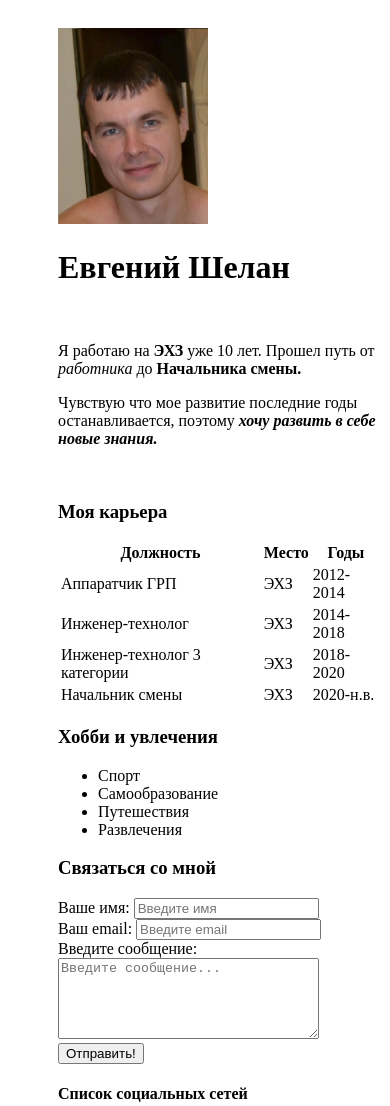
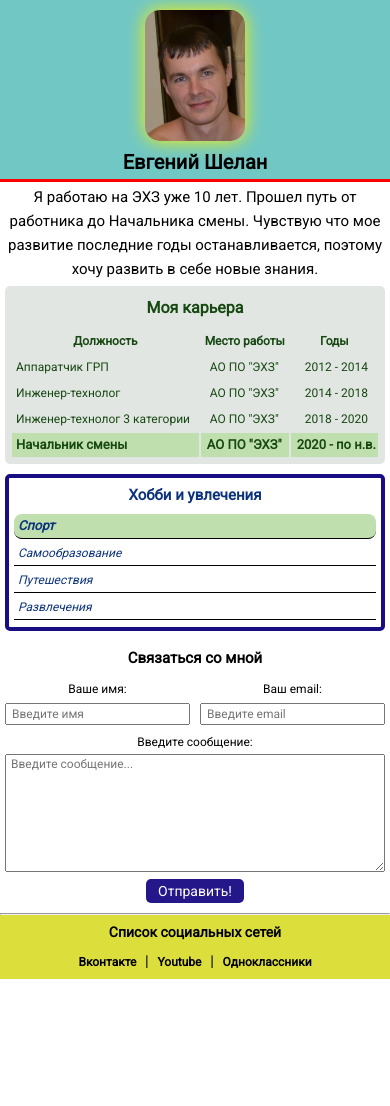
Before and after one commit to Frigee236/resume, a plain HTML site: page index.html in a window 390 px wide. Shown: the top 1106 px of the page. After the commit the page ends 979 px from the top, so only its background shows below. Drawn offline with Linux system fonts and the light colour scheme.

Commit message:
Add styles

```diff
--- /dev/null
+++ b/index.css
@@ -0,0 +1,218 @@
+@import url('https://fonts.googleapis.com/css2?family=Roboto&display=swap');
+
+body {
+    background: rgb(218, 214, 211);
+    font-family: 'Roboto', sans-serif;
+    font-size: 15px;
+    line-height: 1.6em;
+    font-weight: normal;
+    color: rgb(11, 50, 124);
+}
+
+* {
+    margin: 0;
+    padding: 0;
+}
+
+.top {
+    background: rgb(255, 255, 255);
+}
+
+.photo1 {
+    margin-top: 20px;
+    margin-bottom: 10px;
+    border-radius: 15px;
+    box-shadow: 4px 4px 25px rgb(10, 12, 15);
+}
+
+.photo {
+    max-width: 150px;
+    margin: auto;
+}
+
+.photoName {
+    padding-bottom: 10px;
+    text-align: center;
+    color: #000;
+}
+
+.text {
+    font-size: 20px;
+    padding-top: 10px;
+    padding-bottom: 20px;
+    text-align: center;
+    font-style: italic;
+}
+
+.one, #sport {
+    font-weight: bold;
+    font-size: 16px;
+}
+
+.hobby {
+    font-style: italic;
+}
+
+
+.card-1 {
+    padding-top: 5px;
+    padding-bottom: 5px;
+    max-width: 650px;
+    margin: auto;
+    background-color: rgb(22, 236, 147);
+    color: black;
+    border-radius: 10px;
+    margin-bottom: 20px;
+}
+
+.table {
+    width: 100%;
+    padding-left: 5px;
+    padding-right: 5px;
+}
+
+h2, h3 {
+    padding-top: 5px;
+    padding-bottom: 7px;
+}
+
+h2, .table1, .table2, h3 {
+    text-align: center;
+}
+
+.table1 {
+    padding-left: 70px;
+    padding-right: 70px;
+}
+
+
+.card-2 {
+    margin-left: 50px;
+    margin-bottom: 20px;
+    padding-left: 5px;
+    padding-right: 5px;
+    padding-bottom: 5px;
+    max-width: 200px;
+    border: 4px solid rgb(142, 94, 160);
+    border-radius: 10px;
+}
+
+.card-2 ul {
+    list-style: none;
+}
+
+.card-2 ul li {
+    margin-bottom: 7px;
+    border-bottom: 1px solid rgb(238, 7, 7);
+}
+
+.card-2 ul li:nth-child(1), .table tbody tr:last-child {
+    background: #eeefff;
+}
+
+.table td:hover, .card-2 ul li:hover {
+    background: #dac50c;
+}
+
+.card-3 {
+    max-width: 400px;
+    margin-left: auto;
+    margin-right: 20px;
+    margin-bottom: 20px;
+    color: black;
+}
+
+h3 {
+    font-size: 25px;
+    margin-bottom: 5px;
+}
+
+.form-row {
+    margin-bottom: 10px;
+    display: flex;
+}
+
+.form-row .form-group {
+    display: inline-block;
+    margin-right: 20px;
+    width: 50%;
+}
+
+.form-row .form-group:last-child {
+    margin-right: 0;
+}
+
+.form-group label {
+    display: block;
+    margin-bottom: 5px;
+    text-align: center;
+}
+
+.form-group input, .form-group textarea {
+    width: 100%;
+    box-sizing: border-box;
+    padding: 5px 0 5px;
+    font-family: inherit;
+}
+
+.form-group input:hover, .form-group textarea:hover {
+    background: yellow;
+}
+
+#name, #email, #message {
+    padding-left: 5px;
+    padding-right: 5px;
+}
+
+.connection {
+    padding-top: 10px;
+    padding-bottom: 10px;
+    text-align: center;
+    background: white;
+    color: black;
+}
+
+h4 {
+    font-size: 20px;
+    margin-bottom: 10px;
+}
+
+a {
+    text-decoration: none;
+    color: #000;
+    font-weight: bold;
+    transition: all.2s;
+}
+
+a:hover {
+    font-size: 20px;
+    color: blue;
+    text-decoration: underline;
+}
+
+a:active {
+    color: white;
+}
+
+.btn {
+    display: block;
+    margin: auto;
+    background: rgb(0, 0, 0);
+    color: white;
+    padding: 10px 30px;
+    border-radius: 10px;
+    border: none;
+    cursor: pointer;
+    font-size: 18px;
+    font-family: inherit;
+}
+
+.btn:hover {
+    opacity: .8;
+    color: rgb(253, 1, 1);
+}
+
+.con {
+    padding-left: 5px;
+    padding-right: 5px;
+}
--- a/index.html
+++ b/index.html
@@ -1,5 +1,7 @@
 <!DOCTYPE html>
+
 <html lang="ru">
+
     <head>
         <meta charset="UTF-8">
         <meta http-equiv="X-UA-Compatible" content="IE=edge">
@@ -7,77 +9,104 @@
         <title>Моё резюме</title>
         <meta name="keywords" content="резюме, вакансии, поиск работы">
         <meta name="description" content="Ищу работу в разработке с перспективой роста и саморазвития">
+        <link rel="stylesheet" href="index.css">
+        <link rel="stylesheet" href="indexMedia.css">
     </head>
+
     <body>
-    <div style="padding-left: 50px; padding-top: 20px;">
-    <img src="Безымянный.png" width="150">
+
+        <div class="top">
+            <div class="photo">
+                <img class="photo1" src="Безымянный.png" width="150">
+            </div>
+            <div class="photoName">
                 <h1>Евгений Шелан</h1>
-    <br>
-    <p> Я работаю на <strong>ЭХЗ</strong> уже 10 лет. Прошел путь от <em>работника</em> до <strong>Начальника смены.</strong></p>
-    <p> Чувствую что мое развитие последние годы останавливается, поэтому <strong><em>хочу развить в себе новые знания.</em></strong></p>
-    <br>
-    <h3>Моя карьера</h3>
-    <table>
+            </div>
+        </div>
+
+        <hr size="3" color="red">
+
+        <p class="text"> Я работаю на ЭХЗ уже 10 лет. Прошел путь от работника до Начальника смены. Чувствую что мое развитие последние годы останавливается, поэтому хочу развить в себе новые знания.</p>
+
+        <div class="card-1">
+            <h2>Моя карьера</h2>
+            <table class="table">
                 <thead>
                     <tr>
                         <th>Должность</th>
-                <th>Место</th>
+                        <th>Место работы</th>
                         <th>Годы</th>
                     </tr>
                 </thead>
                 <tbody>
                     <tr>
                         <td>Аппаратчик ГРП</td>
-                <td>ЭХЗ</td>
-                <td>2012-2014</td>
+                        <td class="table1">АО ПО "ЭХЗ"</td>
+                        <td class="table2">2012 - 2014</td>
                     </tr>
                     <tr>
                         <td>Инженер-технолог</td>
-                <td>ЭХЗ</td>
-                <td>2014-2018</td>
+                        <td class="table1">АО ПО "ЭХЗ"</td>
+                        <td class="table2">2014 - 2018</td>
                     </tr>
                     <tr>
                         <td>Инженер-технолог 3 категории</td>
-                <td>ЭХЗ</td>
-                <td>2018-2020</td>
+                        <td class="table1">АО ПО "ЭХЗ"</td>
+                        <td class="table2">2018 - 2020</td>
                     </tr>
-            <tr>
+                    <tr class="one">
                         <td>Начальник смены</td>
-                <td>ЭХЗ</td>
-                <td>2020-н.в.</td>
+                        <td class="table1">АО ПО "ЭХЗ"</td>
+                        <td class="table2">2020 - по н.в.</td>
                     </tr>
                 </tbody>
             </table>
+        </div>
+
+        <div class="card-2">
             <h3>Хобби и увлечения</h3>
+            <div class="hobby">
                 <ul>
-        <li>Спорт</li>
+                    <li><span id="sport">Спорт</span></li>
                     <li>Самообразование</li>
                     <li>Путешествия</li>
                     <li>Развлечения</li>
                 </ul>
+            </div>
+        </div>
+
+        <div class="card-3">
             <h3>Связаться со мной</h3>
             <form action="">
-        <div>
+                <div class="form-row">
+                    <div class="form-group">
                         <label for="name">Ваше имя:</label>
                         <input type="text" id="name" placeholder="Введите имя">
                     </div>
-        <div>
+                    <div class="form-group">
                         <label for="email">Ваш email:</label>
                         <input type="email" id="email" placeholder="Введите email">
                     </div>
-        <div>
+                </div>
+                <div class="form-group">
                     <label for="message">Введите сообщение:</label>
-            <br>
-            <textarea id="message" cols="30" rows="5" placeholder="Введите сообщение..."></textarea>
+                    <textarea id="message" rows="8" placeholder="Введите сообщение..."></textarea>
                 </div>
-        <button type="submit">Отправить!</button>
+                <button class="btn" type="submit">Отправить!</button>
             </form>
+        </div>
+
+        <hr>
+
+        <div class="connection">
             <h4>Список социальных сетей</h4>
-    <a href="https://vk.com" target="_blank">Вконтакте</a>
+            <a class="con" href="https://vk.com" target="_blank">Вконтакте</a>
             |
-    <a href="https://youtube.com" target="_blank">Youtube</a>
+            <a class="con" href="https://youtube.com" target="_blank">Youtube</a>
             |
-    <a href="https://ok.ru" target="_blank">Одноклассники</a>
+            <a class="con" href="https://ok.ru" target="_blank">Одноклассники</a>
         </div>
+
     </body>
+
 </html>
--- /dev/null
+++ b/indexMedia.css
@@ -0,0 +1,212 @@
+@media (max-width: 600px) {
+
+    body {
+        background: white;
+    }
+
+    .top {
+        font-size: 10px;
+        background: rgb(113, 199, 196);
+        }
+
+    .photo1 {
+        width: 100px;
+        margin-top: 10px;
+        margin-bottom: 0px;
+        box-shadow: 0px 0px 18px rgb(249, 240, 4);
+    }
+
+    .photo {
+        text-align: center;
+    }
+
+    .photoName {
+        padding-bottom: 5px;
+        color: rgb(0, 0, 0);
+    }
+
+    .text {
+        font-size: 15px;
+        padding-top: 3px;
+        padding-bottom: 5px;
+        color: black;
+        font-style: normal;
+    }
+
+    .card-1 {
+    margin-left: 5px;
+    margin-right: 5px;
+    background-color: rgb(225, 230, 227);
+    color: rgb(24, 72, 18);
+    border-radius: 5px;
+    margin-bottom: 10px;
+    }
+
+    .one, #sport {
+        font-weight: bold;
+        font-size: 13px;
+    }
+
+    .hobby {
+        font-style: italic;
+        font-size: 12px;
+    }
+
+    .table {
+        width: 100%;
+        padding-left: 5px;
+        padding-right: 5px;
+        font-size: 12px;
+    }
+
+    .table tbody td, .hobby ul li {
+        padding-left: 4px;
+    }
+
+    h2, h3 {
+        font-size: 16px;
+        padding-top: 5px;
+        padding-bottom: 7px;
+    }
+
+    h2, .table1, .table2, h3 {
+        text-align: center;
+    }
+
+    .table1 {
+        padding-left: 5px;
+        padding-right: 5px;
+    }
+
+    .card-2 {
+        margin-left: 5px;
+        margin-right: 5px;
+        margin-bottom: 10px;
+        padding-left: 5px;
+        padding-right: 5px;
+        max-width: 100%;
+        border: 4px solid rgb(25, 13, 132);
+        border-radius: 5px;
+    }
+
+    .card-2 ul li {
+        margin-bottom: 2px;
+        border-bottom: 1px solid rgb(0, 0, 0);
+    }
+
+    .card-2 ul li:nth-child(1), .table tbody tr:last-child {
+        background: #bfe0ae;
+        border-radius: 8px;
+    }
+
+    .table td:hover, .card-2 ul li:hover {
+        background: #fced69;
+        border-radius: 8px;
+    }
+
+    .card-3 {
+        max-width: 100%;
+        margin-left: 5px;
+        margin-right: 5px;
+        margin-bottom: 10px;
+        color: black;
+    }
+
+    h3 {
+        font-size: 15px;
+        margin-bottom: 0;
+    }
+
+    .form-row {
+        margin-bottom: 5px;
+        display: flex;
+    }
+
+    .form-row .form-group {
+        display: inline-block;
+        margin-right: 10px;
+        width: 50%;
+    }
+
+    .form-row .form-group:last-child {
+        margin-right: 0;
+    }
+
+    .form-group label {
+        display: block;
+        margin-bottom: 0px;
+        text-align: center;
+        font-size: 12px;
+    }
+
+    .form-group input, .form-group textarea {
+        width: 100%;
+        box-sizing: border-box;
+        padding: 2px 0 2px;
+        font-family: inherit;
+        font-size: 12px;
+    }
+
+    .form-group input:hover, .form-group textarea:hover {
+        background: rgb(179, 223, 216);
+    }
+
+    #name, #email, #message {
+        padding-left: 5px;
+        padding-right: 5px;
+    }
+
+    .connection {
+        padding-top: 5px;
+        padding-bottom: 5px;
+        text-align: center;
+        background: rgb(220, 222, 60);
+        color: black;
+    }
+
+    h4 {
+        font-size: 14px;
+        margin-bottom: 5px;
+    }
+
+    a {
+        text-decoration: none;
+        color: #000;
+        font-weight: bold;
+        transition: all.2s;
+        font-size: 12px;
+    }
+
+    a:hover {
+        font-size: 16px;
+        color: blue;
+        text-decoration: underline;
+    }
+
+    a:active {
+        color: rgb(220, 222, 60);
+    }
+
+    .btn {
+        display: block;
+        margin: auto;
+        background: rgb(35, 23, 138);
+        color: white;
+        padding: 4px 12px;
+        border-radius: 5px;
+        border: none;
+        cursor: pointer;
+        font-size: 14px;
+        font-family: inherit;
+    }
+
+    .btn:hover {
+        opacity: .7;
+        color: rgb(255, 255, 255);
+    }
+
+    .con {
+        padding-left: 5px;
+        padding-right: 5px;
+    }
+}
```
Lines whose indentation alone changed are shown as unchanged.
